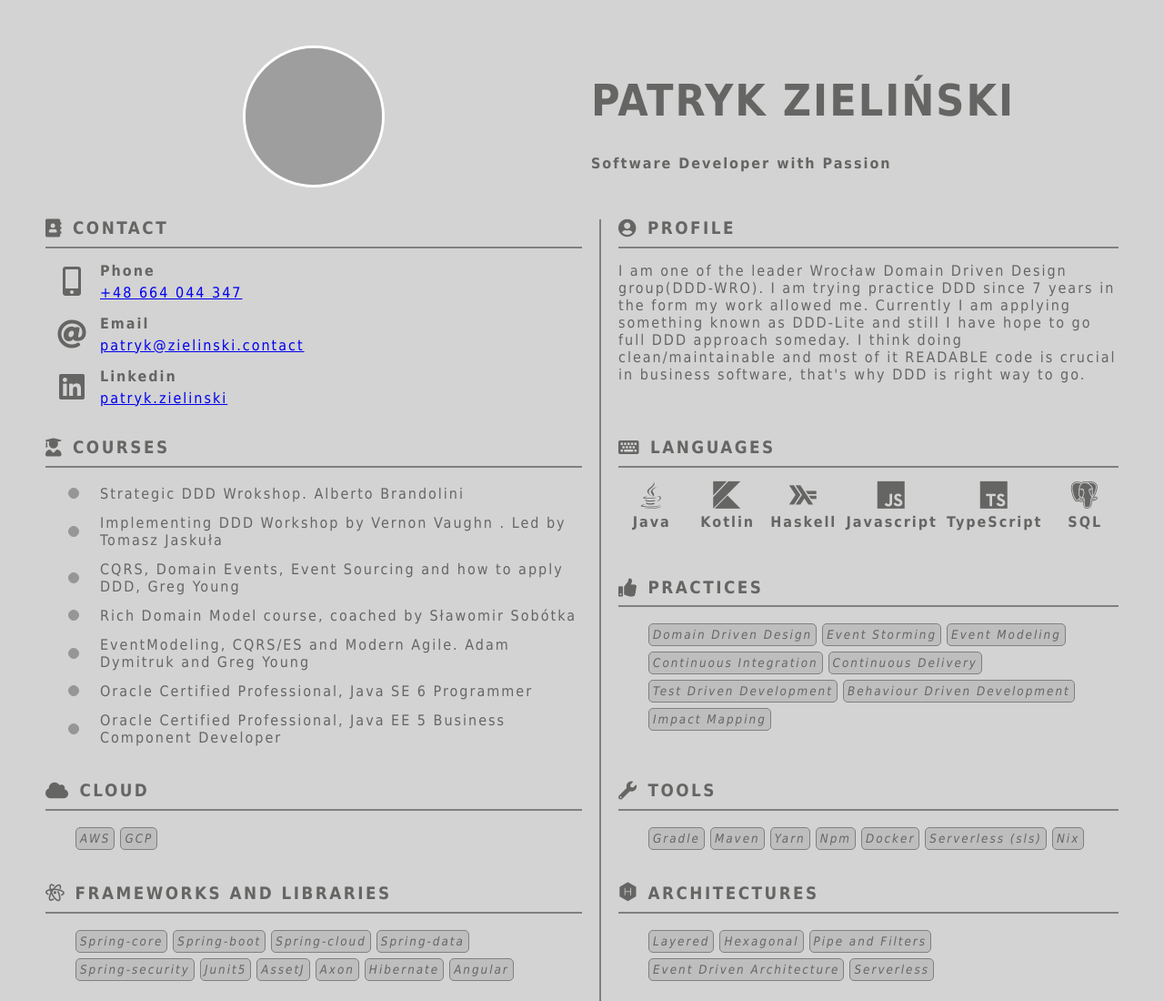
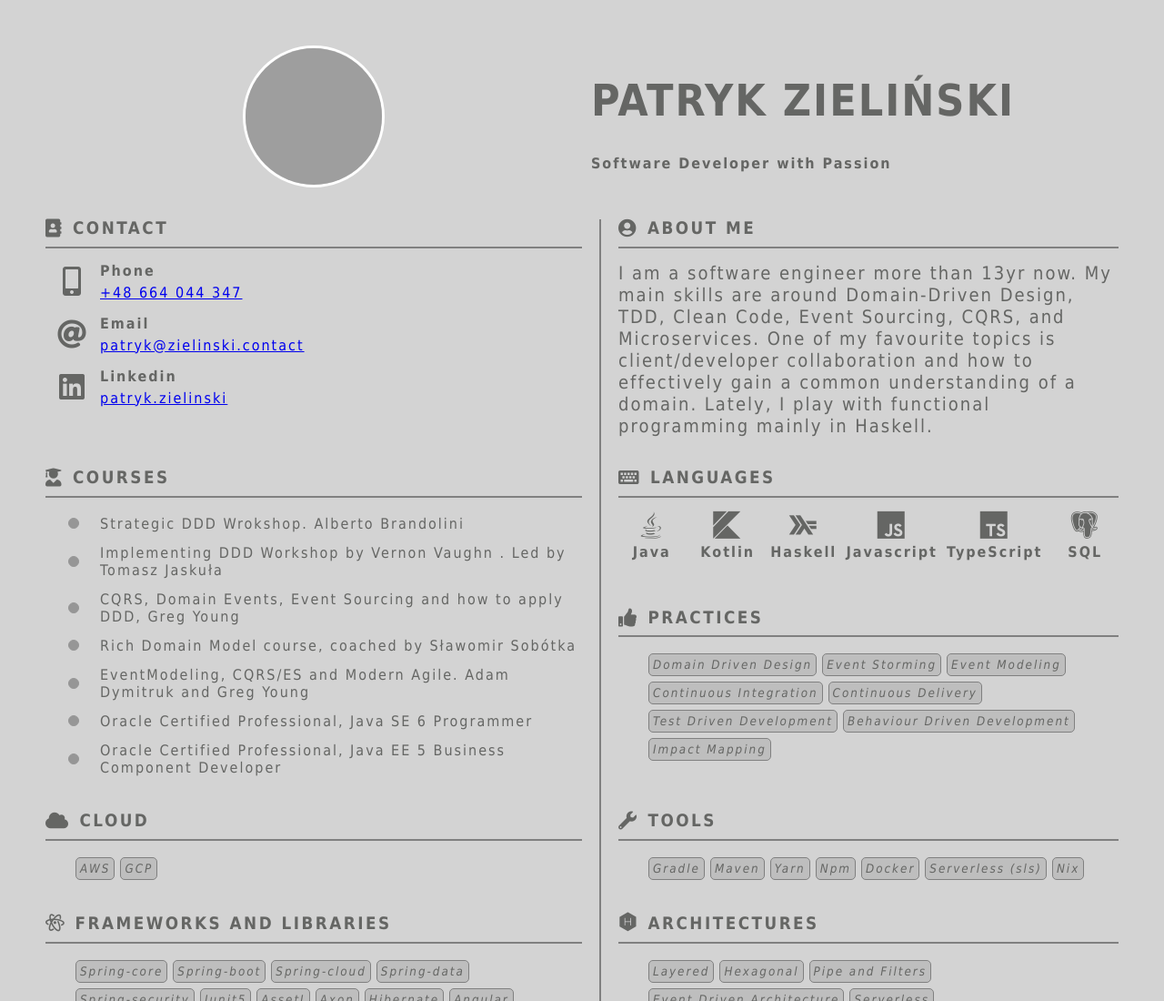
Before and after one commit to patryk-marcin-zielinski/cv-patryk-zielinski, a plain HTML site: page index.html in a window 1280 px wide. Shown: the top 1100 px of the page at 91% size. Drawn offline with Linux system fonts and the light colour scheme; grey boxes are pictures that could not be loaded; some icons are missing; files whose address does not match are found by name.

Commit message:
Improvment about

```diff
--- a/css/resume.css
+++ b/css/resume.css
@@ -56,6 +56,10 @@ h1 {
 
 .profile {
     grid-area: 2 / 3;
+}
+
+.profile > .content {
+    font-size: 15pt
 }
 
 .courses {
--- a/index.html
+++ b/index.html
@@ -25,15 +25,10 @@
 			</div>
 			<div class="section profile">
 				<div class="title">
-					<div class="icon"></div><h3>PROFILE</h3>
+					<div class="icon"></div><h3>ABOUT ME</h3>
 				</div>
 				<div class="content">
-					I am one of the leader Wrocław Domain Driven Design group(DDD-WRO).
-					I am trying practice DDD since 7 years in the form my work allowed me.
-					Currently I am applying something known as DDD-Lite
-					and still I have hope to go full DDD approach someday.
-					I think doing clean/maintainable and most of it READABLE code
-					is crucial in business software, that's why DDD is right way to go.
+					I am a software engineer more than 13yr now. My main skills are around Domain-Driven Design, TDD, Clean Code, Event Sourcing, CQRS, and Microservices. One of my favourite topics is client/developer collaboration and how to effectively gain a common understanding of a domain. Lately, I play with functional programming mainly in Haskell.
 				</div>
 			</div>
 			<div class="section contact">
```
